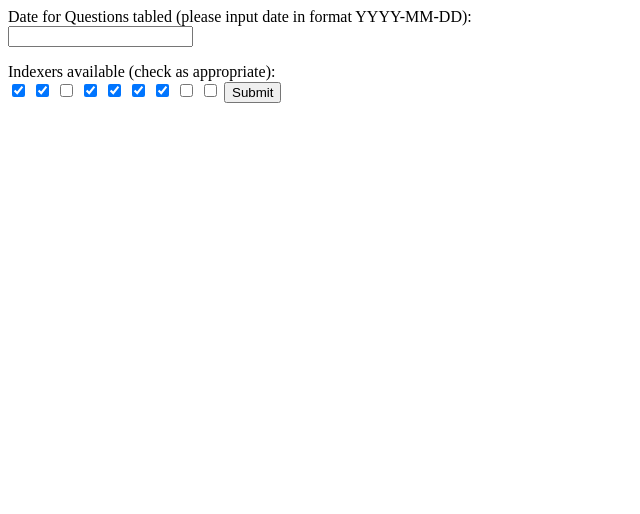
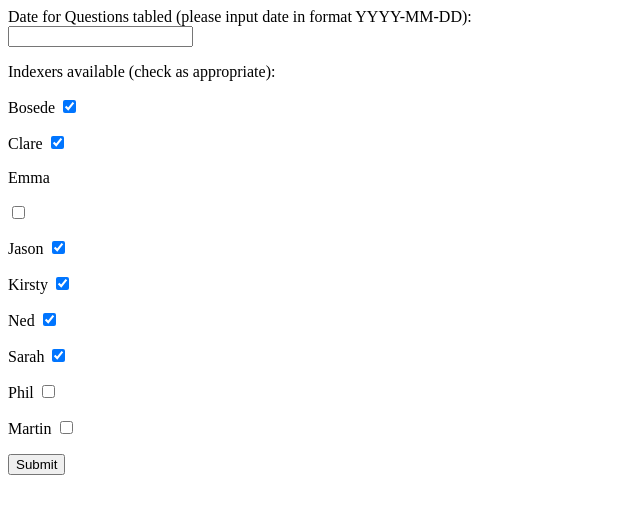
Before and after one commit to Mognar/wpqhandler, a plain HTML site: page templates/student.html in a window 1280 px wide. Shown: the whole page, without its empty margins (0-640 px from the left). Drawn offline with Linux system fonts and the light colour scheme.

Commit message:
Update student.html

```diff
--- a/templates/student.html
+++ b/templates/student.html
@@ -4,15 +4,15 @@
       <form action = "/signup" method = "POST">
          <p>Date for Questions tabled (please input date in format YYYY-MM-DD):</br> <input type = "text" name = "Date" /></p>
          <p>Indexers available (check as appropriate):</br>
-         <input type="checkbox" name="hello" value="Bosede" checked>
-         <input type="checkbox" name="hello" value="Clare" checked>
-         <input type="checkbox" name="hello" value="Emma" unchecked>
-         <input type="checkbox" name="hello" value="Jason" checked>
-         <input type="checkbox" name="hello" value="Kirsty" checked>
-         <input type="checkbox" name="hello" value="Ned" checked>
-         <input type="checkbox" name="hello" value="Sarah" checked>
-         <input type="checkbox" name="hello" value="Phil" unchecked>
-         <input type="checkbox" name="hello" value="Martin" unchecked>
+         <p>Bosede <input type="checkbox" name="hello" value="Bosede" checked></p>
+         <p>Clare <input type="checkbox" name="hello" value="Clare" checked></p>
+         <p>Emma <p><input type="checkbox" name="hello" value="Emma" unchecked></p>
+         <p>Jason <input type="checkbox" name="hello" value="Jason" checked></p>
+         <p>Kirsty <input type="checkbox" name="hello" value="Kirsty" checked></p>
+         <p>Ned <input type="checkbox" name="hello" value="Ned" checked></p>
+         <p>Sarah <input type="checkbox" name="hello" value="Sarah" checked></p>
+         <p>Phil <input type="checkbox" name="hello" value="Phil" unchecked></p>
+         <p>Martin <input type="checkbox" name="hello" value="Martin" unchecked></p>
       <input type="submit" value="Submit">
       </form>
 
```
